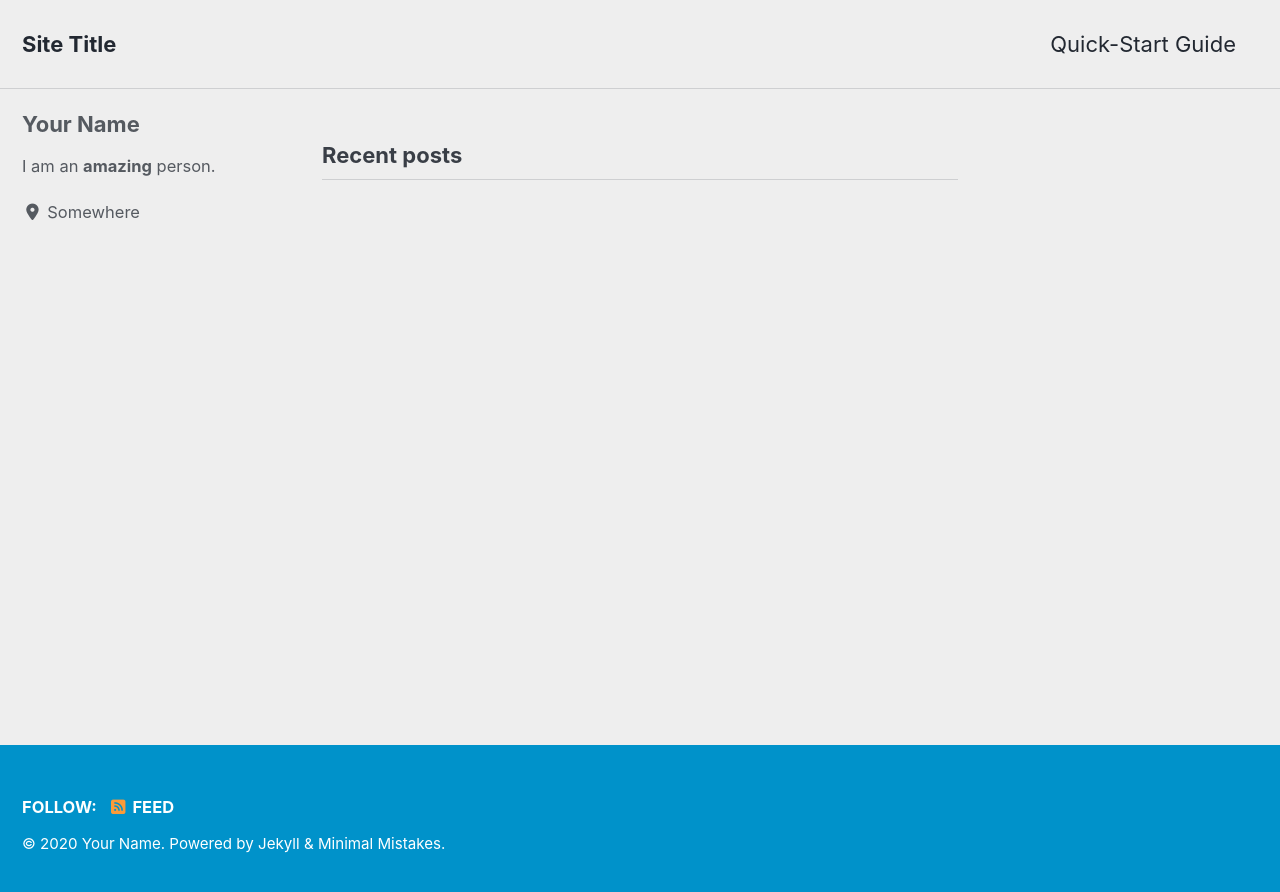
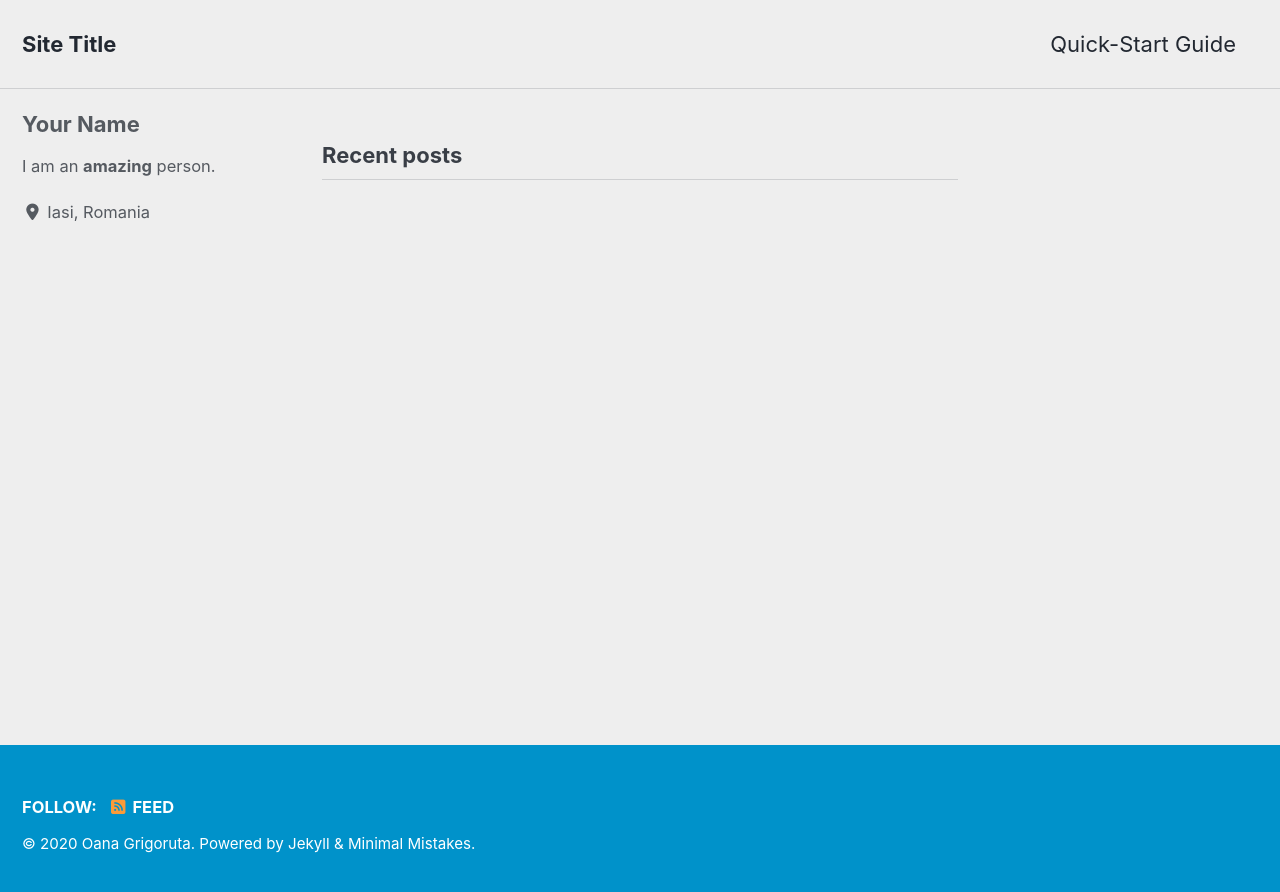
Before and after one commit to oanaGrigoruta/oanaGrigoruta.github.io, a Jekyll site: the page built from index.html, in a window 1280 px wide. Shown: the top 892 px of the page. Built offline with Jekyll 4.4.1, drawn with Linux system fonts in a browser that asks for light colours; cached includes are drawn as plain includes; nearby versions of some CDN libraries; the list of posts is cut into pages by our own code.

Commit message:
trying air

```diff
--- a/_config.yml
+++ b/_config.yml
@@ -19,8 +19,8 @@ locale                   : "en-US"
 title                    : "Site Title"
 title_separator          : "-"
 subtitle                 : # site tagline that appears below site title in masthead
-name                     : "Your Name"
-description              : "An amazing website."
+name                     : "Oana Grigoruta"
+description              : "A medicine student blog"
 url                      : # the base hostname & protocol for your site e.g. "https://mmistakes.github.io"
 baseurl                  : # the subpath of your site, e.g. "/blog"
 repository               : # GitHub username/repo-name e.g. "mmistakes/minimal-mistakes"
@@ -96,7 +96,7 @@ author:
   name             : "Your Name"
   avatar           : # path of avatar image, e.g. "/assets/images/bio-photo.jpg"
   bio              : "I am an **amazing** person."
-  location         : "Somewhere"
+  location         : "Iasi, Romania"
   email            :
   links:
     - label: "Email"
```
